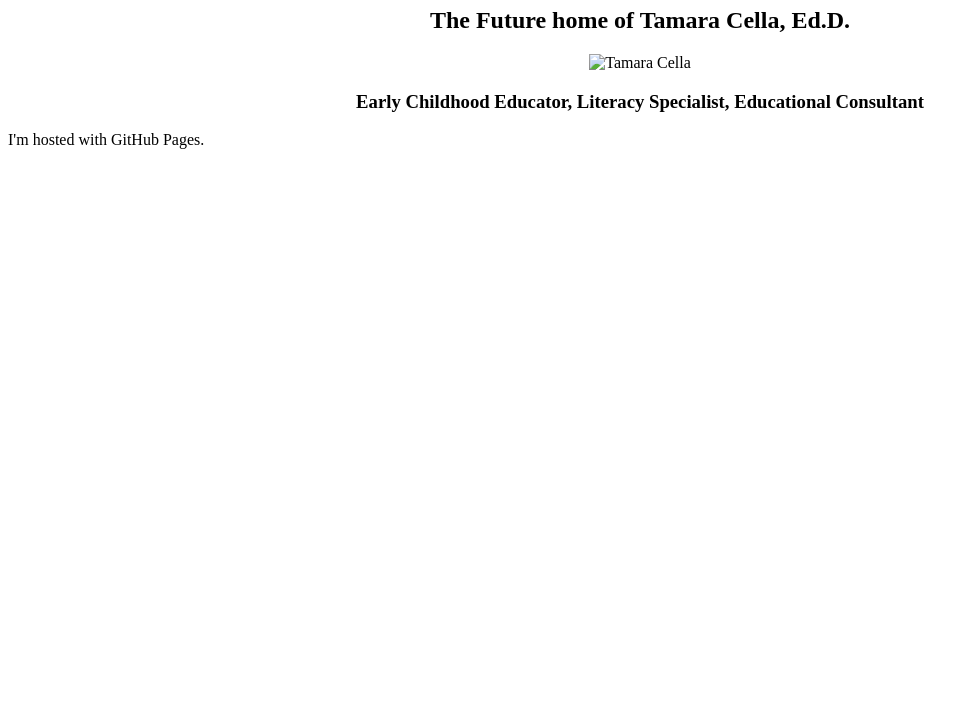
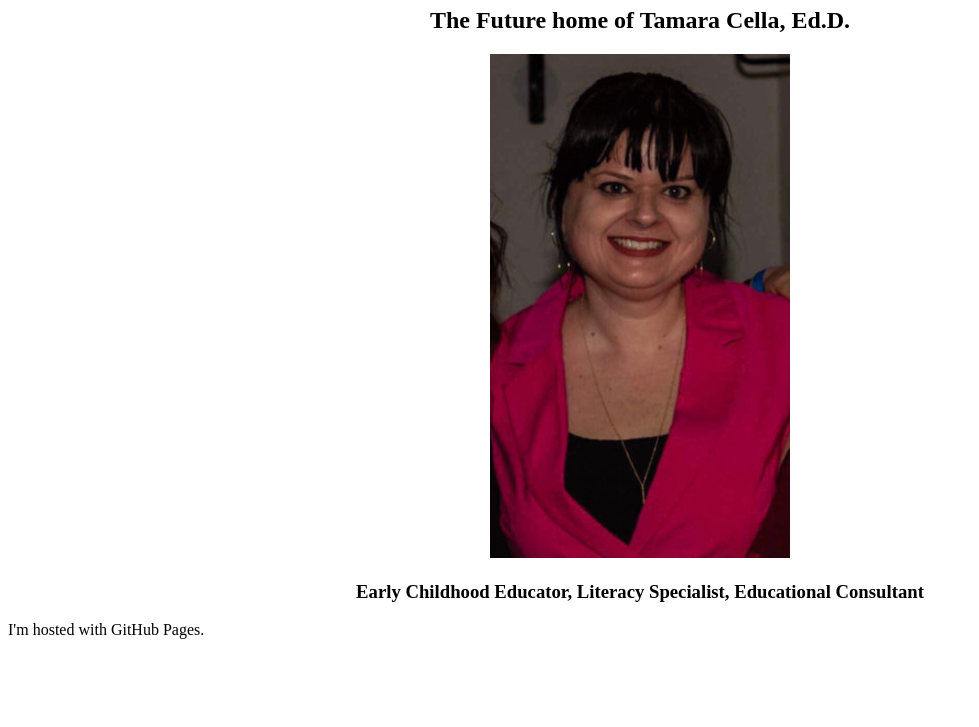
Before and after one commit to tamaracella/tamaracella.github.io, a plain HTML site: page index.html in a window 1280 px wide. Shown: the part 73-800 px from the top of the page, without its empty margins (0-979 px from the left). Drawn offline with Linux system fonts and the light colour scheme.

Commit message:
Update index.html

```diff
--- a/index.html
+++ b/index.html
@@ -5,7 +5,7 @@
   <center>
 <h1>coming soon...</h1>
   <h2>The Future home of Tamara Cella, Ed.D.</h2>
-  <img src="Tamara-C.jpg" alt="Tamara Cella"/>
+  <img src="Tamara-C..jpg" alt="Tamara Cella"/>
     <h3>
       Early Childhood Educator, Literacy Specialist, Educational Consultant
     </h3>
```
